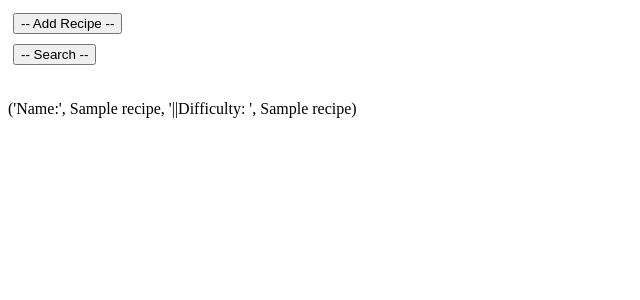
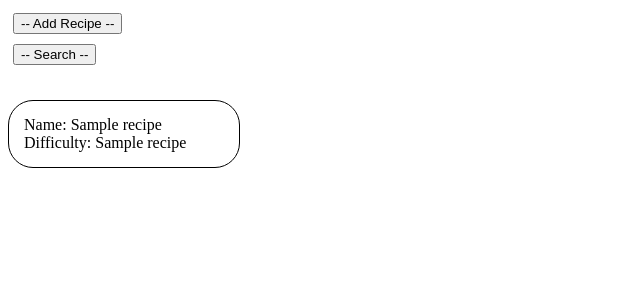
Before and after one commit to jasonjconci/2ManyCooks, a Flask app: template templates/index.html in a window 1280 px wide. Shown: the top 300 px of the page, without its empty margins (0-640 px from the left). Run offline with Flask 2, Linux system fonts and the light colour scheme; the template is opened without the code that fills it: most values are stand-ins (such as "Sample title", 1, 10 or a date in 2020).

Commit message:
Made small changes to layout

```diff
--- a/app.py
+++ b/app.py
@@ -9,15 +9,21 @@ def index():
     if request.method == "GET":
         pass
     elif request.method == "POST":
-        recipe_name = str(request.form.get('name'))
-        cook_time = int(request.form.get('cook_time'))
-        difficulty = int(request.form.get('difficulty'))
-        rating = int(request.form.get('rating'))
-        m.create_recipe(recipe_name, cook_time, difficulty, rating)
-
-
+        if request.form['submit_forward'] == "search":
+            return render_template('search.html')
+        elif request.form['submit_forward'] == "add":
+            return render_template('addRecipe.html')
+        elif request.form['submit_forward'] == "home":
+            recipes = m.get_all_recipes()
+            return render_template('index.html', recipes=recipes)
+        elif request.form['submit_forward'] == "addSubmit":
+            recipe_name = str(request.form.get('name'))
+            cook_time = int(request.form.get('cook_time'))
+            difficulty = int(request.form.get('difficulty'))
+            rating = int(request.form.get('rating'))
+            m.create_recipe(recipe_name, cook_time, difficulty, rating)
     recipes = m.get_all_recipes()
-    return render_template('index.html', recipes=m.get_recipe_with_id(4))
+    return render_template('index.html', recipes=recipes)
 
 if __name__ == "__main__":
     app.run(debug=True)
--- a/templates/index.html
+++ b/templates/index.html
@@ -13,11 +13,14 @@
                 </div>
             </div>
         </form>
+        <div class="grid-container">
         {% for recipe in recipes %}
-            <div id="Recipe_List" class="large-block">
-                {{ "Name:",recipe[1], "||Difficulty: ", recipe[3] }}
-            </div>
+            <span class="large-block recipe-item grid-item">
+                Name: <span>{{recipe[1]}}</span><br/>
+                Difficulty: <span>{{recipe[3]}}</span>
+            </span>
         {% endfor %}
+        </div>
     </body>
 </html>
 <style>
@@ -39,4 +42,19 @@
 .small-block input {
     float: right;
 }
+
+.recipe-item {
+    border: 1px solid black;
+    width: 200px;
+    padding: 15px;
+    border-radius: 25px;
+}
+
+.grid-container {
+    display: grid;
+    grid-template-columns: repeat(auto-fill, minmax(210px, 2fr));
+    grid-gap: 5px;
+}
+
+
 </style>
```
Also changed, not shown: templates/addRecipe.html (+8 -1 lines), database.db.
